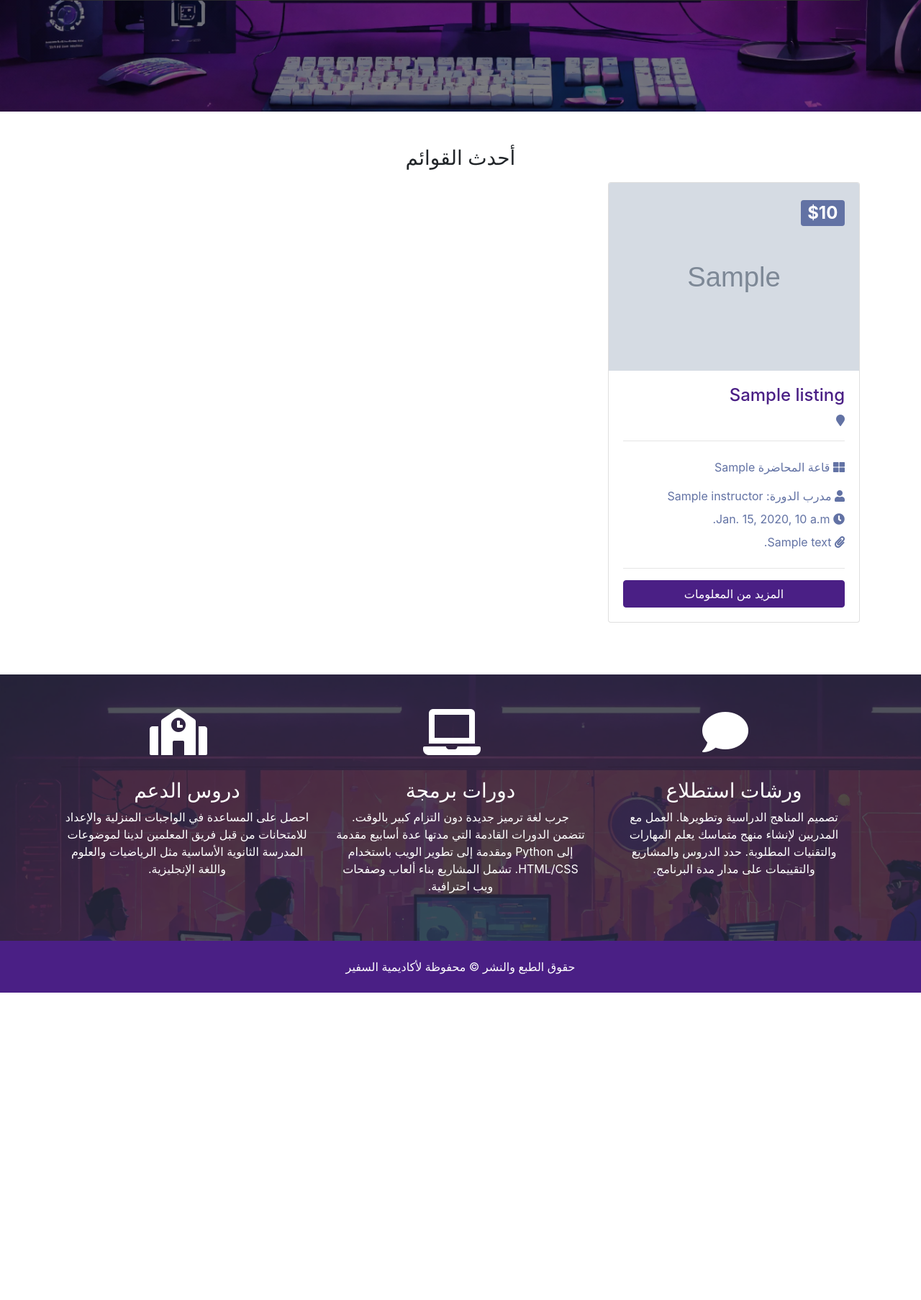
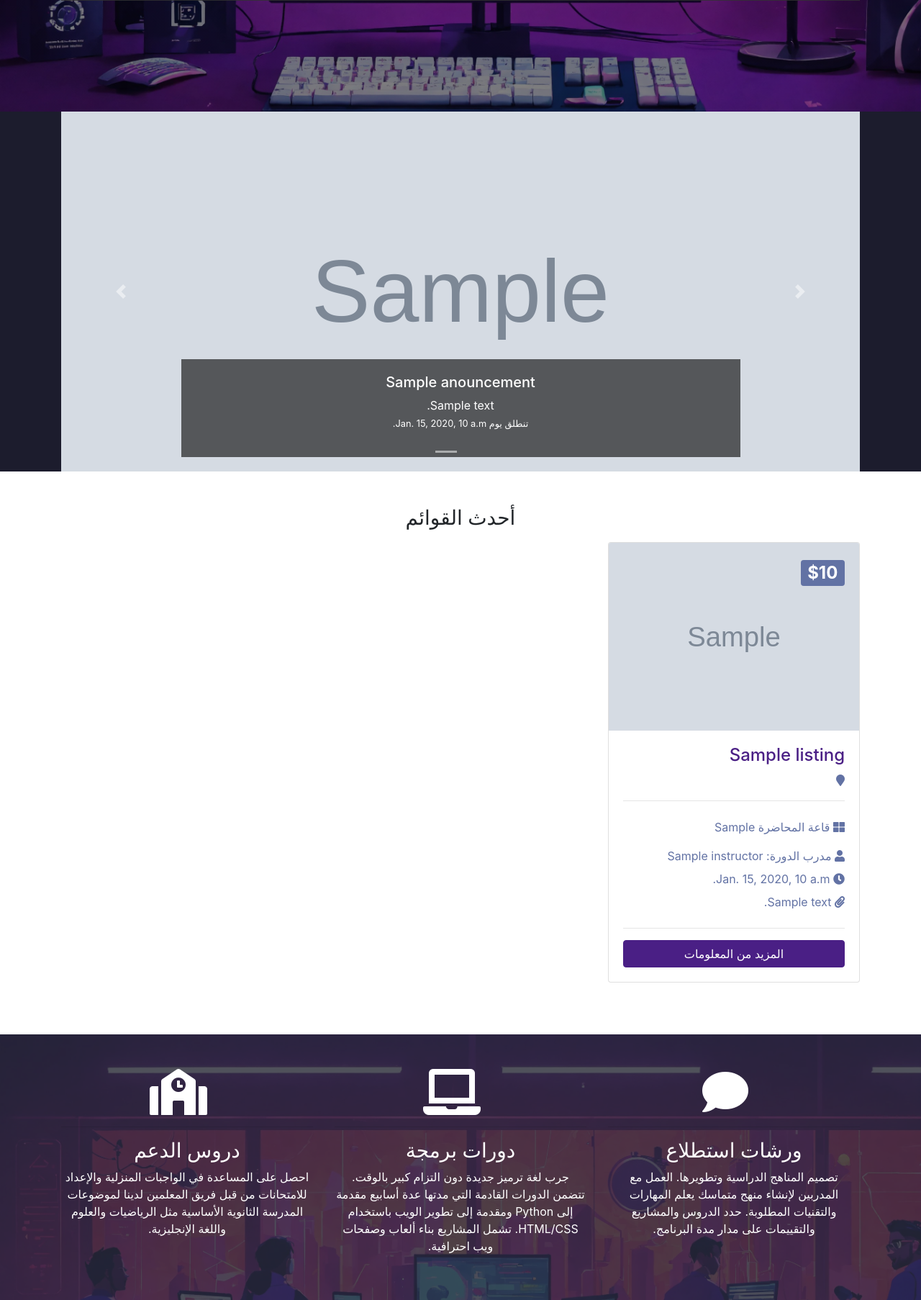
Before and after one commit to yahiaAlg/stai_academy_website, a Django app: page / in a window 1280 px wide. Shown: the part 648-2454 px from the top of the page at 72% size. Before the commit the page ends 2027 px from the top, so only its background shows below. Run offline with Django 5.2, Linux system fonts and the light colour scheme; tables that the repository leaves empty hold one stand-in row (values such as "Sample post"); grey boxes marked "Sample" are stand-in pictures; some libraries are stand-ins or nearby versions.

Commit message:
'full project with slider'

```diff
--- a/listings/models.py
+++ b/listings/models.py
@@ -21,3 +21,12 @@ class Listing(models.Model):
 
     def __str__(self):
         return f"{self.title}"
+
+class Anouncement(models.Model):
+    title = models.CharField(max_length=35)
+    description = models.TextField(blank=True)
+    photo = models.ImageField(upload_to="photos/%Y/%m/%d/", blank=True)
+    event_date = models.DateTimeField(default=datetime.utcnow)
+
+    def __str__(self) -> str:
+        return f'{self.title}'
--- a/pages/views.py
+++ b/pages/views.py
@@ -1,15 +1,17 @@
 from django.shortcuts import render
-from listings.models import Listing
+from listings.models import Listing,Anouncement
 from listings.choices import  prices_choices
 from instructors.models import Instructor
 
 
 # Create your views here.
 def index(request):
+    announcements = Anouncement.objects.order_by('-event_date')
     latest_listings = Listing.objects.order_by("-list_date").filter(is_published=True)[
         :3
     ]
     context = {
+        "announcements":announcements,
         "listings": latest_listings,
         "prices_choices": prices_choices,
 
--- a/templates/pages/index.html
+++ b/templates/pages/index.html
@@ -47,7 +47,55 @@
     </div>
   </div>
 </section>
+{% if announcements %}
 
+<!-- Carousel -->
+<section style="background-color: rgb(28, 28, 45);">
+  <div class="container">
+    <div id="myCarousel" class="carousel slide" data-ride="carousel">
+
+      <!-- Indicators -->
+      <ul class="carousel-indicators">
+        {% for announcement in announcements %}
+          <li data-target="#myCarousel" data-slide-to="{{announcement.id}}" ></li>
+        {% endfor %}
+      </ul>
+        <!-- The slideshow -->
+        <div class="carousel-inner">
+          {% for announcement in announcements %}
+          <div
+          {% if forloop.first %}
+            class="carousel-item active"
+          {% else %}
+            class="carousel-item"
+          {% endif %}
+          >
+            <img src="{{announcement.photo.url}}" alt="Los Angeles" width="1100" height="500">
+            <div
+              class="carousel-caption  d-none d-md-block" style="background-color:rgba(0,0,0, 0.6)"
+            >
+              <h5 class="text-center"> {{announcement.title}} </h5>
+              <p class="text-center">
+                {{announcement.description}}
+                <br>
+                <small> تنطلق يوم {{announcement.event_date}} </small>
+              </p>
+            </div>
+          </div>
+          {% endfor %}
+        </div>
+
+        <!-- Left and right controls -->
+        <a class="carousel-control-prev" href="#myCarousel" data-slide="prev">
+          <span class="carousel-control-prev-icon"></span>
+        </a>
+        <a class="carousel-control-next" href="#myCarousel" data-slide="next">
+          <span class="carousel-control-next-icon"></span>
+        </a>
+      </div>
+    </div>
+  </section>
+{% endif %}
 <!-- Listings -->
 <section id="listings" class="py-5">
   <div class="container">
```
Also changed, not shown: listings/admin.py (+16 -1 lines), academy_courses/static/assets/img/6.jpg (renamed from academy_courses/static/assets/img/poster about web development workshops (2).jpg), listings/migrations/0004_anouncement.py (added).
